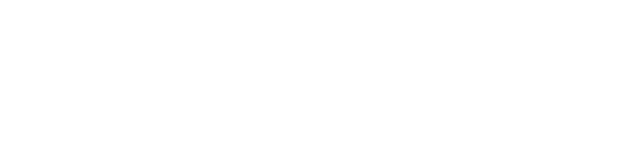
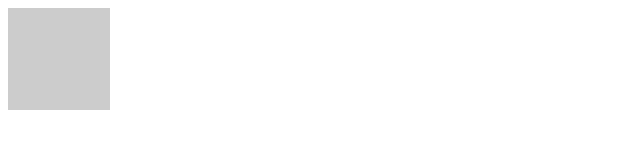
Before and after one commit to uplne/html-sudoku, a website: page index.html in a window 1280 px wide. Shown: the whole page, without its empty margins (0-640 px from the left). Drawn offline with nearby package versions, Linux system fonts and the light colour scheme; files that its build step writes are made by us from their sources.

Commit message:
HTML set up.

```diff
--- a/index.html
+++ b/index.html
@@ -10,11 +10,37 @@
 	<title>Sudoku app</title>
 	<meta name="description" content="Sudoku html app">
 	<meta name="viewport" content="user-scalable=no, width=device-width, initial-scale=1, maximum-scale=1">
-	<link rel="stylesheet" href="static/main.css">
+	<link rel="stylesheet" href="static/css/main.css">
 </head>
 <body>
-	<div class="main">
-
+	<div class="sudoku">
+		<table cellpadding="0" cellspacing="0">
+			<tbody>
+				<tr>
+					<td>
+						<table cellpadding="1" cellspacing="0">
+							<tbody>
+								<tr>
+									<td class="sudoku__cell"></td>
+									<td class="sudoku__cell"></td>
+									<td class="sudoku__cell"></td>
+								</tr>
+								<tr>
+									<td class="sudoku__cell"></td>
+									<td class="sudoku__cell"></td>
+									<td class="sudoku__cell"></td>
+								</tr>
+								<tr>
+									<td class="sudoku__cell"></td>
+									<td class="sudoku__cell"></td>
+									<td class="sudoku__cell"></td>
+								</tr>
+							</tbody>
+						</table>
+					</td>
+				</tr>
+			</tbody>
+		</table>
 	</div>
 </body>
 </html>
--- a/sass/main.scss
+++ b/sass/main.scss
@@ -0,0 +1,5 @@
+.sudoku__cell {
+	background-color: #ccc;
+	width: 2em;
+	height: 2em;
+}
```
Also changed, not shown: static/css/main.css (added), 1 other file.
